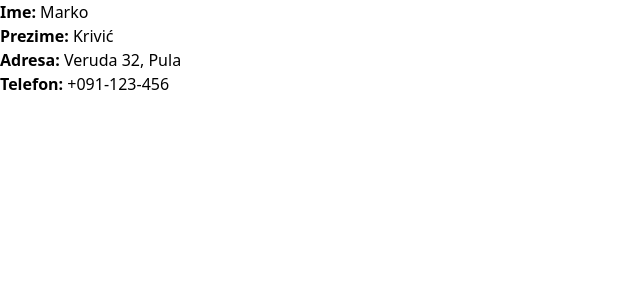
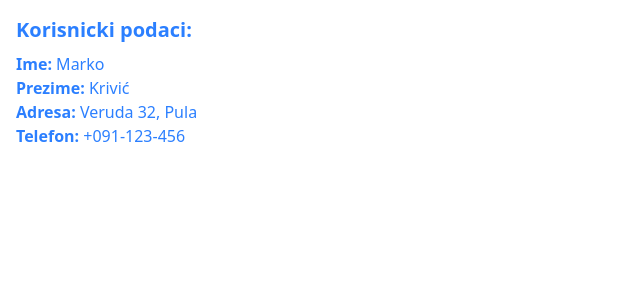
Before and after one commit to jsakoman/ProgramskoInzenjerstvo, a Vue app in the folder Vjezbe/vjezba2/: page / in a window 1280 px wide. Shown: the top 300 px of the page, without its empty margins (0-640 px from the left). Built offline with nearby package versions, Linux system fonts and the light colour scheme.

Commit message:
dodan conditional css & naslov

```diff
--- a/Vjezbe/vjezba2/src/App.vue
+++ b/Vjezbe/vjezba2/src/App.vue
@@ -7,13 +7,13 @@ const korisnik = podaci.korisnik
 </script>
 
 <template>
-  <div>
+  <div :class="korisnik.jeAdmin ? 'text-blue-500' : 'text-black'" class="p-4">
+    <h2 class="text-xl font-bold mb-2">Korisnicki podaci:</h2>
     <p><strong>Ime:</strong> {{ korisnik.osobni_podaci.ime }}</p>
     <p><strong>Prezime:</strong> {{ korisnik.osobni_podaci.prezime }}</p>
     <p><strong>Adresa:</strong> {{ korisnik.osobni_podaci.adresa.ulica }} {{ korisnik.osobni_podaci.adresa.broj }}, {{ korisnik.osobni_podaci.adresa.grad }}</p>
     <p><strong>Telefon:</strong> {{ korisnik.osobni_podaci.broj_telefona }}</p>
   </div>
-
 </template>
 
 <style scoped>
```
